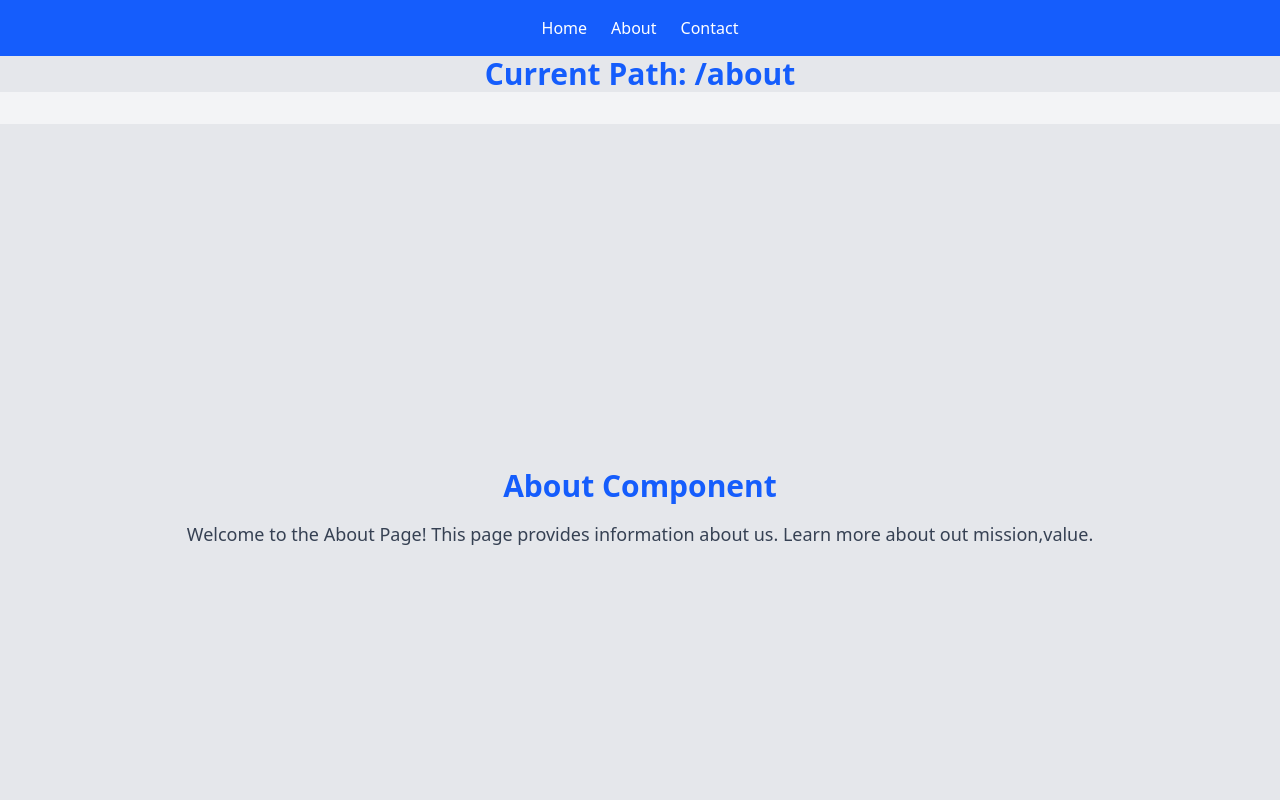
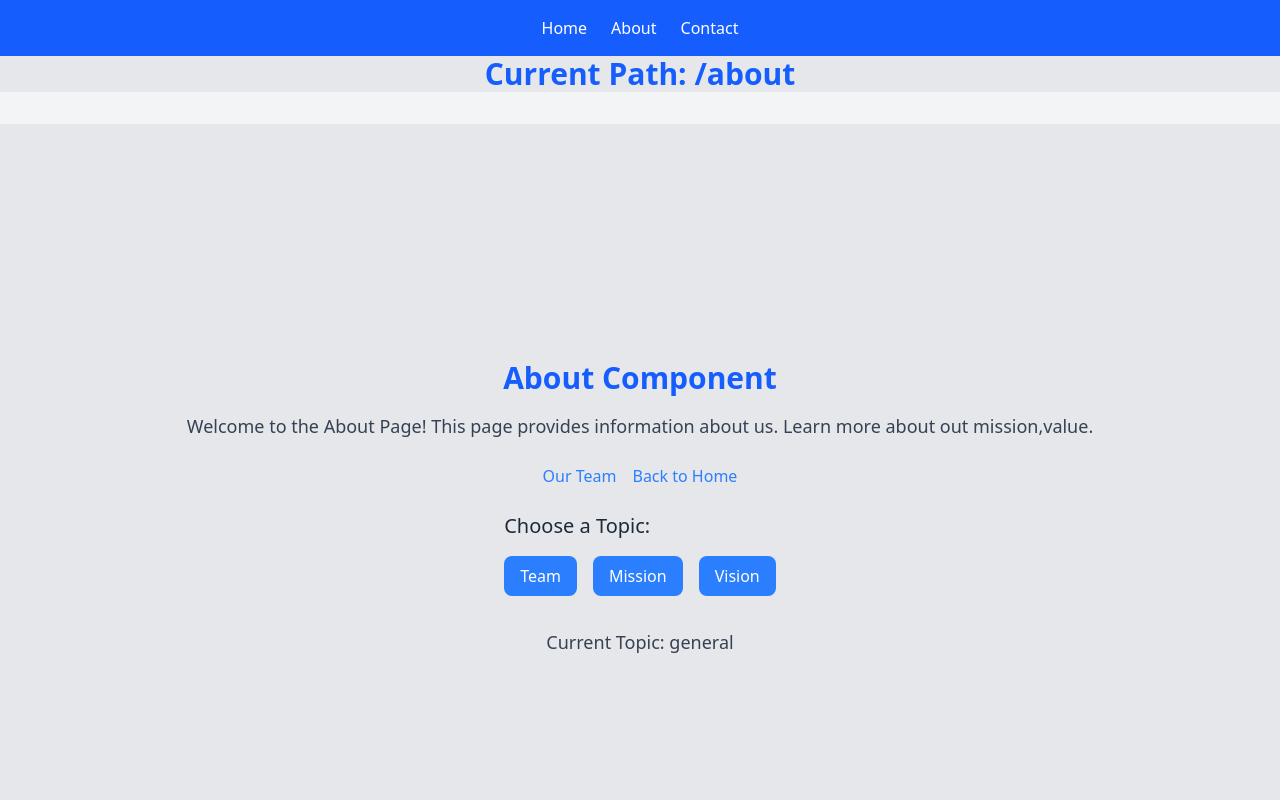
Before and after one commit to RajYadav75/React-2.0, a React (Vite) app in the folder react34-reactrouter/: page /about in a window 1280 px wide. Shown: the top 800 px of the page. Built offline with nearby package versions, Linux system fonts and the light colour scheme.

Commit message:
useSearchParamsHook() Hook Implemented

```diff
--- a/react34-reactrouter/src/component/About.jsx
+++ b/react34-reactrouter/src/component/About.jsx
@@ -1,11 +1,43 @@
 import React from 'react';
-import {Outlet} from "react-router-dom";
+import {Link, Outlet, useSearchParams} from "react-router-dom";
 
 function About() {
+    const [searchParams, setSearchParams] = useSearchParams();
+    // console.log(searchParams);
+    // console.log(searchParams.get("topic")  || 'general');
+
+    const topic = searchParams.get("topic")  || 'general';
+    const handleTopic = (newTopic) => {
+        setSearchParams({topic:newTopic})
+    }
     return (
         <div className='flex flex-col items-center justify-center min-h-screen bg-gray-200' >
             <h2 className='text-3xl font-bold text-blue-600 '>About Component</h2>
             <p className='text-gray-700 mt-4 text-lg'>Welcome to the About Page! This page provides information about us. Learn more about out mission,value.</p>
+
+            <nav className="mt-6">
+                <ul className="flex space-x-4">
+                    <li>
+                        <Link to='team' className='text-blue-500 hover:underline'>Our Team</Link>
+                    </li>
+                    <li>
+                        <Link to='/' className='text-blue-500 hover:underline'>Back to Home</Link>
+                    </li>
+                </ul>
+            </nav>
+
+            <div className='mt-6'>
+                <h3 className='text-xl text-gray-800'>Choose a Topic:</h3>
+                <div className="flex space-x-4 mt-4">
+                    <button onClick={() => handleTopic('Team')} className='px-4 py-2 bg-blue-500 text-white rounded-lg hover:bg-blue-600'>Team</button>
+                    <button onClick={() => handleTopic('Mission')}  className='px-4 py-2 bg-blue-500 text-white rounded-lg hover:bg-blue-600'>Mission</button>
+                    <button onClick={() => handleTopic('Vision')}  className='px-4 py-2 bg-blue-500 text-white rounded-lg hover:bg-blue-600'>Vision</button>
+                </div>
+            </div>
+            <div className="mt-8 text-lg text-gray-700">
+                <p>Current Topic: {topic}</p>
+            </div>
+
             <div className='mt-8 w-full max-w-4xl'>
                 <Outlet/>
             </div>
```
